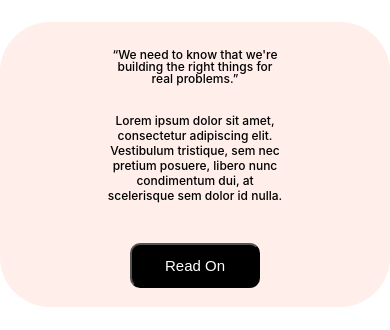
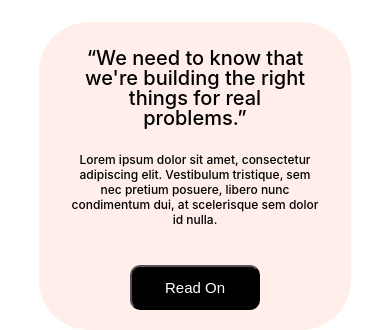
Before and after one commit to sabster99/SabaSafari, a plain HTML site: page index.html in a window 390 px wide. Shown: the part 1954-2284 px from the top of the page. Before the commit the page ends 2261 px from the top, so only its background shows below. Drawn offline with Linux system fonts and the light colour scheme; a web font is replaced by a local one.

Commit message:
second-commit

```diff
--- a/index.html
+++ b/index.html
@@ -107,7 +107,7 @@
 <div class="text-content">
 <h1 class="titr">Build Solutions That Drive Results</h1>
 <p class="matn">Lorem ipsum dolor sit amet, consectetur adipiscing elit. Vestibulum tristiqu est sed tellus gravida auctor hendrerit eget odio.</p>
-<button class="content-button">Get Started - It's Free</button>
+<button class="content-button" style= text-align:center>Get Started - It's Free</button>
 </div>
 </div>
   </section>
@@ -133,7 +133,7 @@
       <p class="vp-title">WEBSITES, APPS, AND BUSINESS STRATEGIES</p>
       <p class="vp-description">Gain deeper insights into user behavior</p>
       <p class="vp-content">Lorem ipsum dolor sit amet, consectetur adipiscing elit. Vestibulum tristique, sem nec pretium posuere, libero nunc condimentum dui, at scelerisque sem dolor id nulla. </p>
-      <button>Start Building</button>
+      <button style= text-align:center>Start Building</button>
     </div>
       <video src="./assets/Saba/Coding3.mp4" autoplay muted loop></video>
 </div>
@@ -146,7 +146,7 @@
     <p class="vp-title">DATA-DRIVEN INSIGHTS</p>
     <p class="vp-description">Transform data into actionable strategy</p>
     <p class="vp-content">Lorem ipsum dolor sit amet, consectetur adipiscing elit. Vestibulum tristique, sem nec pretium posuere, libero nunc condimentum dui, at scelerisque sem dolor id nulla. </p>
-    <button>Join the Journey</button>
+    <button style= text-align:center>Join the Journey</button>
   </div>
     <video src="./assets/Saba/coding.mp4" autoplay muted loop></video>
 </div>
@@ -157,7 +157,7 @@
 <div class="fifth-vp-container">
       <p class="fifth-vp-title">“We need to know that we're building the right things for real problems.”</p>
       <p class="fifth-vp-description">Lorem ipsum dolor sit amet, consectetur adipiscing elit. Vestibulum tristique, sem nec pretium posuere, libero nunc condimentum dui, at scelerisque sem dolor id nulla. </p>
-      <button>Read On</button>
+      <button style= text-align:center >Read On</button>
 </div>
 
    <!-- Sixth Viewport -->
--- a/styles.css
+++ b/styles.css
@@ -42,7 +42,6 @@ body {
     font-family: apercu, -apple-system, BlinkMacSystemFont, 'Segoe UI', Roboto, Oxygen, Ubuntu, Cantarell, 'Open Sans', 'Helvetica Neue', sans-serif;
     font-weight: 500;
 }
-
 
 nav {
     position: sticky;
@@ -566,10 +565,15 @@ padding: 0;
 }
 
 .fifth-vp-container {
-    width: 100%;
+    width: 80%;
 }
-.fifth-vp-title, .fifth-vp-description {
+ .fifth-vp-description {
     font-size: 12px;
-    max-width: 50%;
+    max-width: 85%;
+ }
+
+.fifth-vp-title {
+font-size: 20px;
 }
+
 }
```
